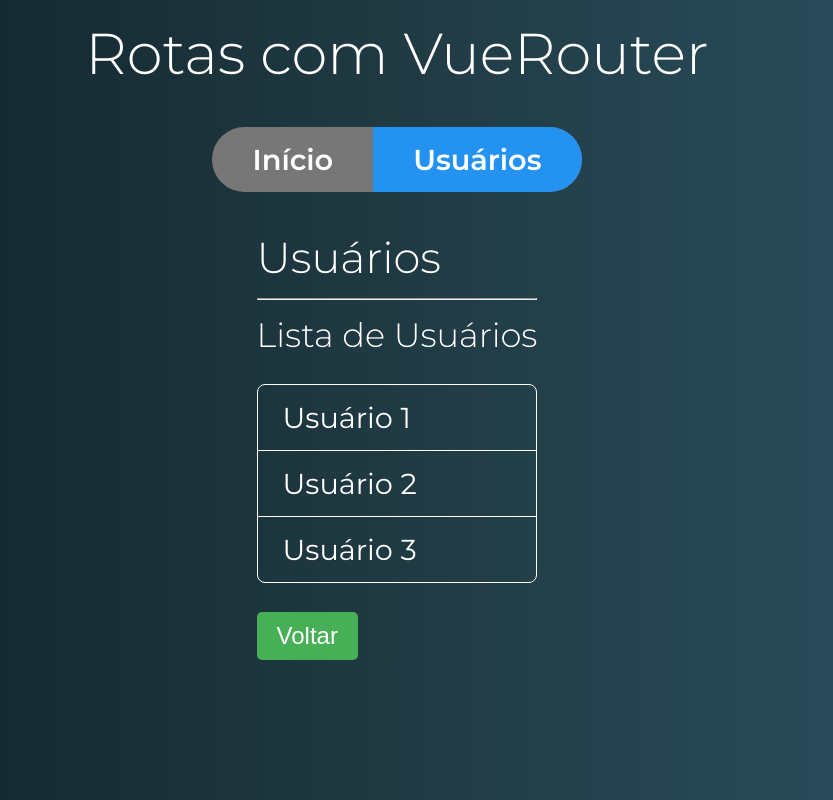
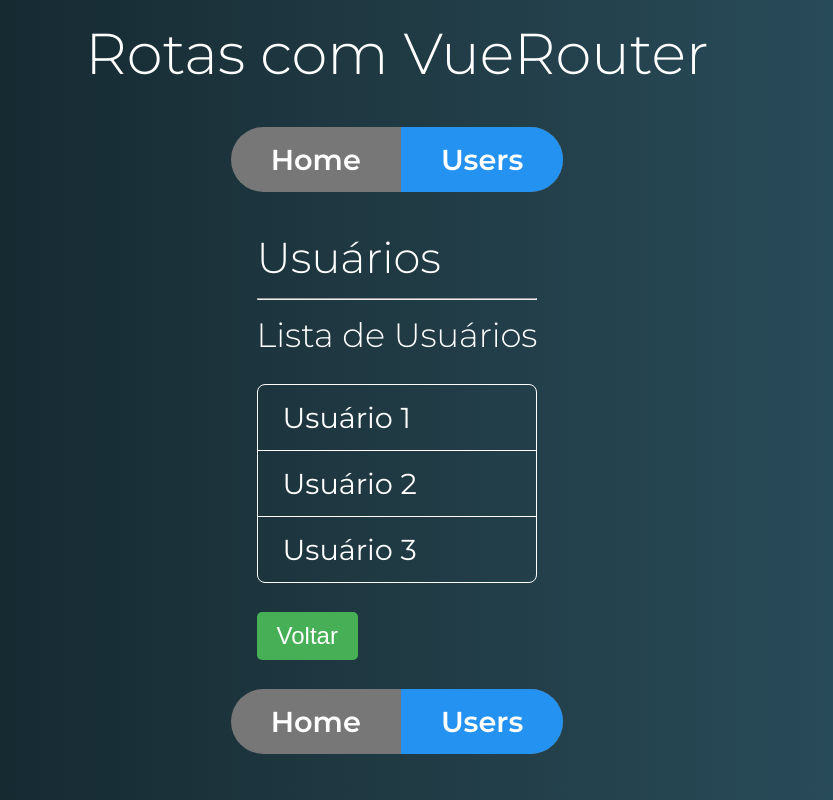
Before and after one commit to ViniciusTBednascki/CursoVuejs, a Vue app in the folder rotas/rotas-exercicios/: page /usuario in a window 1280 px wide. Shown: the whole page, without its empty margins (243-1076 px from the left). Built offline with nearby package versions, Linux system fonts and the light colour scheme.

Commit message:
usando múltiplos Router Views

```diff
--- a/rotas/rotas-exercicios/src/App.vue
+++ b/rotas/rotas-exercicios/src/App.vue
@@ -1,16 +1,15 @@
 <template>
 	<div id="app">
 		<h1>Rotas com VueRouter</h1>
-		<Menu />
+		<router-view name="menu"/>
 		<router-view />
+		<router-view name="menuInferior"/>
 	</div>
 </template>
 
 <script>
-import Menu from './components/templates/Menu.vue'
+export default {
 
-export default {
-	components: {Menu}
 }
 </script>
 
--- /dev/null
+++ b/rotas/rotas-exercicios/src/components/templates/MenuAlt.vue
@@ -0,0 +1,18 @@
+<template>
+    <nav class="menu">
+        <ul>
+            <router-link to="/" tag="li" active-class="active" exact><a>Home</a></router-link>
+            <router-link to="/usuario" tag="li" active-class="active"><a>Users</a></router-link>
+        </ul>
+    </nav>
+</template>
+
+<script>
+export default {
+
+}
+</script>
+
+<style>
+
+</style>
--- a/rotas/rotas-exercicios/src/router.js
+++ b/rotas/rotas-exercicios/src/router.js
@@ -1,7 +1,8 @@
 import Vue from 'vue'
 import Router from 'vue-router'
 import Inicio from './components/Inicio'
-
+import Menu from './components/templates/Menu.vue'
+import MenuAlt from './components/templates/MenuAlt.vue'
 import Usuario from './components/usuario/Usuario'
 import UsuarioLista from './components/usuario/UsuarioLista'
 import UsuarioDetalhe from './components/usuario/UsuarioDetalhe'
@@ -12,12 +13,21 @@ Vue.use(Router)
 export default new Router({
     mode: 'history',
     routes: [{
+        name: 'inicio',
         path: '/',
-        component: Inicio,
-        name: 'inicio'
+        //component: Inicio
+        components: {
+            default: Inicio,
+            menu: Menu
+        }
     }, {
         path: '/usuario',
-        component: Usuario,
+        //component: Usuario,
+        components: {
+            default: Usuario,
+            menu: MenuAlt,
+            menuInferior: MenuAlt
+        },
         props: true,
         children: [
             {path: '', component: UsuarioLista},
```
